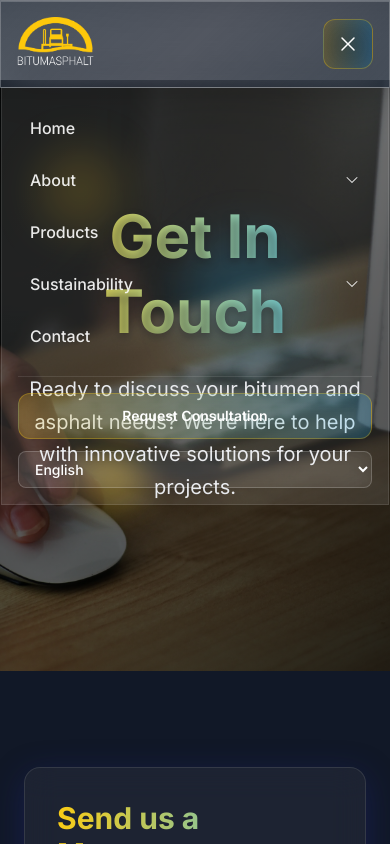
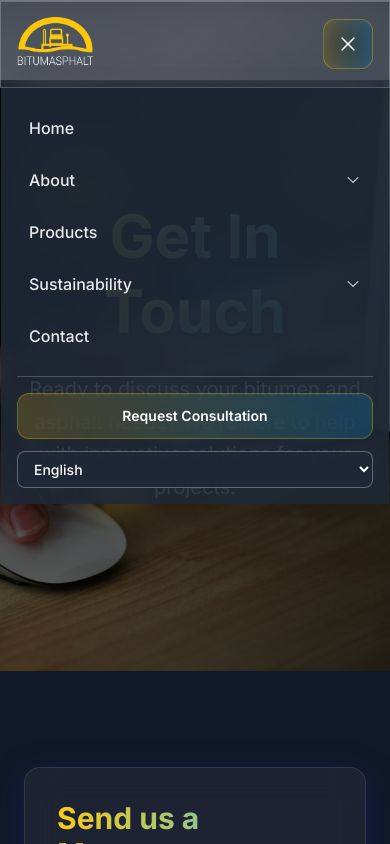
Before and after one commit to dejpa/bitumpro, a Next.js app: page /en/contact in a window 390 px wide. Both pictures are taken after a click on the button 348 px from the left and 44 px from the top of the page. Shown: the top 844 px of the page. Built offline with nearby package versions, Linux system fonts and the light colour scheme.

Commit message:
update nave menu in mobile view

```diff
--- a/src/app/components/Header.tsx
+++ b/src/app/components/Header.tsx
@@ -124,27 +124,27 @@ export default function Header() {
 
             {/* منوی موبایل */}
             {isMenuOpen && (
-                <div className="lg:hidden absolute top-full left-0 right-0 glass backdrop-blur-xl border-t border-white/10 animate-slide-down max-h-[80vh] overflow-y-auto">
+                <div className="lg:hidden absolute top-full left-0 right-0 bg-gray-800/90 backdrop-blur-2xl border-t border-white/20 animate-slide-down max-h-[80vh] overflow-y-auto shadow-2xl">
                     <div className="p-4">
                         <nav className="flex flex-col space-y-1">
                             {navLinks.map((link, index) => (
                                 <NavItem key={link.href || link.label || index} link={link} openDropdown={openDropdown} setOpenDropdown={setOpenDropdown} isMobile />
                             ))}
                         </nav>
-                        <div className="mt-4 pt-4 border-t border-white/10 flex flex-col space-y-3">
-                            <Link href="/request-consultation">
+                        <div className="mt-4 pt-4 border-t border-white/20 flex flex-col space-y-3">
+                            <Link href={`/${currentLocale}/contact`}>
                                 <button className="w-full glass-button px-4 py-3 text-sm font-semibold text-white rounded-xl hover:shadow-glow transition-all duration-300">
                                     {t("header.requestConsultation")}
                                 </button>
                             </Link>
                             <select
-                                className="w-full glass bg-white/5 text-white border border-white/20 px-3 py-2 rounded-lg text-sm font-medium backdrop-blur-md hover:bg-white/10 transition-all duration-300"
+                                className="w-full bg-gray-800/80 text-white border border-white/30 px-3 py-2 rounded-lg text-sm font-medium backdrop-blur-md hover:bg-gray-700/80 transition-all duration-300"
                                 onChange={changeLanguage}
                                 value={currentLocale}
                                 disabled={isPending}
                             >
                                 {locales.map((locale) => (
-                                    <option key={locale} value={locale} className="bg-neutral-800">
+                                    <option key={locale} value={locale} className="bg-gray-800 text-white">
                                         {locale === "en" ? "English" : "Français"}
                                     </option>
                                 ))}
```
